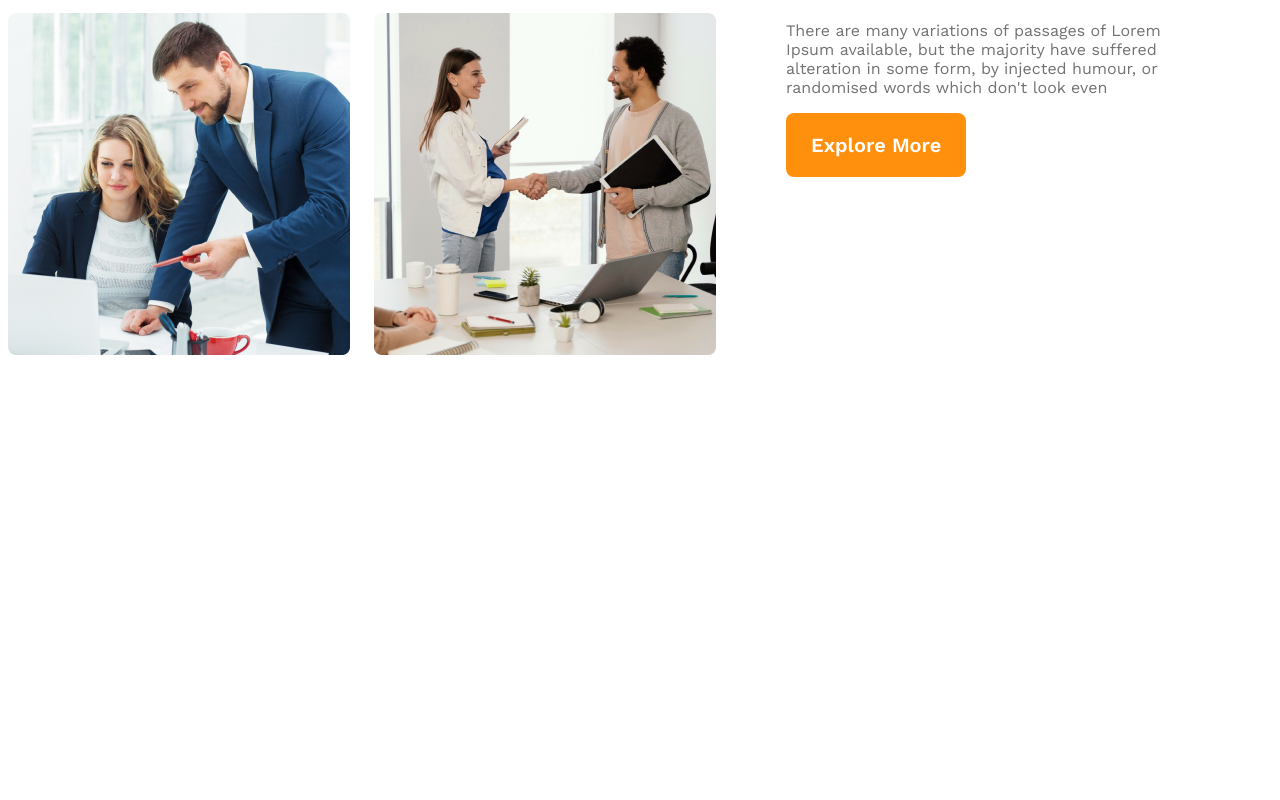
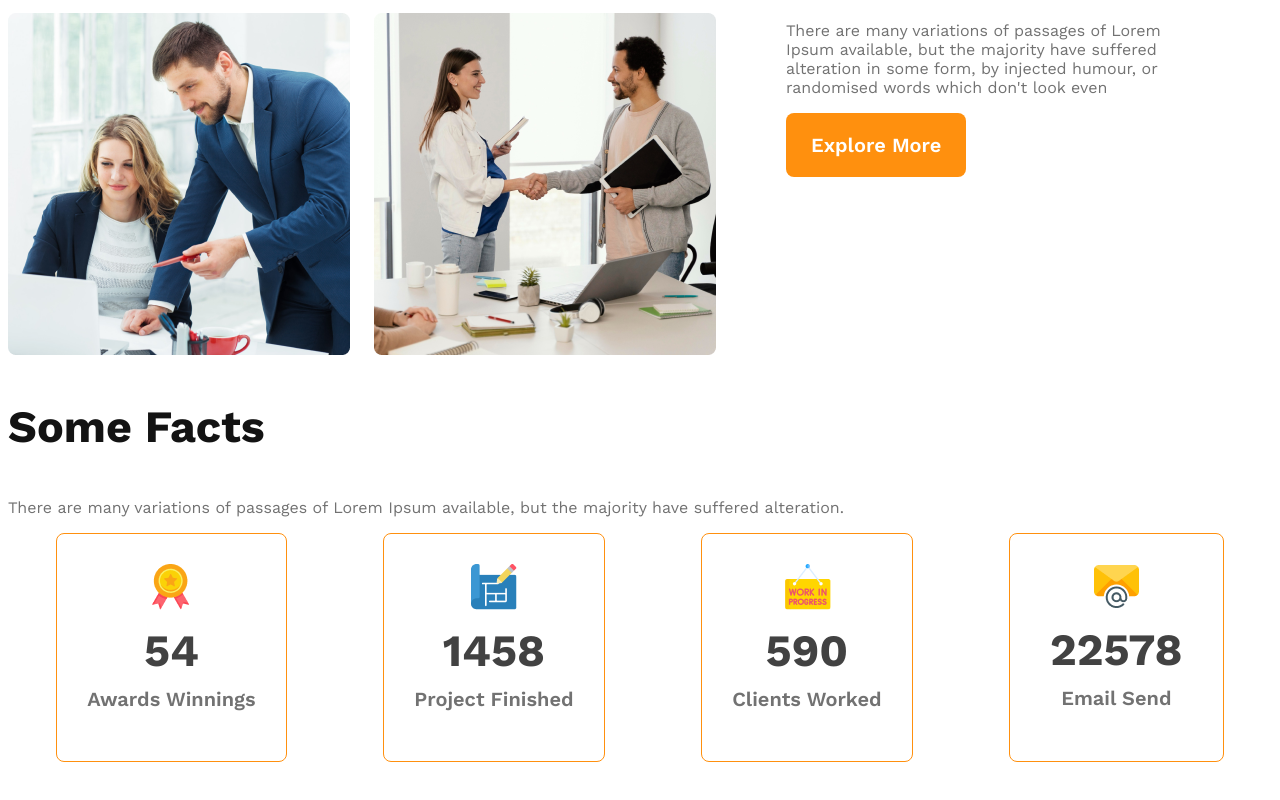
Before and after one commit to Towhid55/g3-architect-website, a plain HTML site: page index.html in a window 1280 px wide. Shown: the part 1434-2234 px from the top of the page. Before the commit the page ends 1859 px from the top, so only its background shows below. Drawn offline with nearby package versions, Linux system fonts and the light colour scheme.

Commit message:
teams section

```diff
--- a/index.html
+++ b/index.html
@@ -10,7 +10,7 @@
     <!-- Header Starts -->
     <Header>
         <nav>
-            <h3 class="nav-title">G3 Architects</h3>
+            <h3 class="section-title">G3 Architects</h3>
             <ul>
                 <li><a href="">Home</a></li>
                 <li><a href="">About</a></li>
@@ -44,6 +44,37 @@
                 <button class="btn-primary">Explore More</button>
             </div>
         </section>
+        <!-- Features section -->
+        <section class="features">
+
+        </section>
+        <!-- facts section-->
+        <section class="facts">
+            <h3 class="section-title">Some Facts</h3>
+            <p class="text-light-gray">There are many variations of passages of Lorem Ipsum available, but the majority have suffered alteration.</p>
+            <div class="facts-card-container">
+                <div class="card">
+                    <img src="images/icons/ribon.png" alt="">
+                    <h2 class="card-starts">54</h2>
+                    <p class="card-title text-light-gray">Awards Winnings</p>
+                </div>
+                <div class="card">
+                    <img src="images/icons/projects.png" alt="">
+                    <h2 class="card-starts">1458</h2>
+                    <p class="card-title text-light-gray">Project Finished</p>
+                </div>
+                <div class="card">
+                    <img src="images/icons/customers.png" alt="">
+                    <h2 class="card-starts">590</h2>
+                    <p class="card-title text-light-gray">Clients Worked</p>
+                </div>
+                <div class="card">
+                    <img src="images/icons/email.png" alt="">
+                    <h2 class="card-starts">22578</h2>
+                    <p class="card-title text-light-gray">Email Send</p>
+                </div>
+            </div>
+        </section>
     </main>
     <footer>
 
--- a/styles/architect.css
+++ b/styles/architect.css
@@ -10,7 +10,7 @@
     font-family: 'Work Sans', sans-serif;
 }
 
-.btn-primary{
+.btn-primary {
     color: #fff;
     font-size: 1.25rem;
     font-weight: 600;
@@ -21,33 +21,35 @@
     cursor: pointer;
 }
 
-.text-light-gray{
+.text-light-gray {
     color: #727272;
 }
 
+.section-title {
+    font-size: 2.8rem;
+    font-weight: 700;
+    color: #131313;
+}
+
 /* header styles */
-header{
+header {
     background: rgba(255, 144, 14, 0.10);
     padding: 50px 240px;
 }
 
-nav{
+nav {
     display: flex;
     justify-content: space-between;
     align-items: center;
 }
 
-.nav-title{
-    font-size: 2.8rem;
-    font-weight: 700;
-    color: #131313;
-}
 
-nav > ul{
+
+nav>ul {
     display: flex;
 }
 
-nav li{
+nav li {
     list-style: none;
     margin-right: 30px;
     font-weight: 500;
@@ -55,65 +57,93 @@ nav li{
 
 }
 
-nav li a{
+nav li a {
     text-decoration: none;
     color: #424242;
 }
 
 /* banner styles */
 
-.banner-content{
+.banner-content {
     max-width: 800px;
     text-align: center;
     margin: 0 auto;
 }
 
-.banner-title{
+.banner-title {
     font-size: 4rem;
     font-weight: 700;
     color: #131313;
 }
 
 
-.banner img{
+.banner img {
     margin-top: 20px;
     width: 100%;
 }
 
 
 /* main styles */
-main{
+main {
     max-width: 1440px;
     margin: 70px auto;
 }
 
 /* teams styles */
-.teams-container{
+.teams-container {
     display: flex;
     align-items: center;
 }
 
-.teams-img-container{
+.teams-img-container {
     display: grid;
     grid-template-columns: repeat(2, 1fr);
     gap: 1.5rem;
 }
 
-.teams-content{
+.teams-content {
     padding: 0 70px;
 }
 
-.teams-title{
+.teams-title {
     font-size: 2.8rem;
 }
 
-.teams-title .quick-list{
+.teams-title .quick-list {
     font-weight: 500;
 }
 
-.text-features{
+.text-features {
     color: #FF900E;
     font-weight: 700;
+}
+
+
+/* facts section */
+.facts-card-container{
+    display: flex;
+    justify-content: space-around;
+}
+
+.facts-card-container .card {
+    border-radius: 8px;
+    border: 1px solid #FF900E;
+    text-align: center;
+    padding: 30px;
+}
+
+.facts-card-container .card-title{
+    font-weight: 600;
+    font-size: 1.25rem;
+    margin-top: 5px;
+
+}
+
+
+.facts-card-container .card-starts{
+    font-size: 2.8rem;
+    color: #424242;
+    margin: 10px 10px;
 }
 
 
@@ -125,21 +155,20 @@ main{
 
 /* Mobile Devices */
 @media screen and (max-width: 576px) {
-    Header{
+    Header {
         padding: 20px;
     }
 
     nav,
-    .teams-container
-    {
+    .teams-container {
         flex-direction: column;
     }
 
-    .teams-img-container{
+    .teams-img-container {
         grid-template-columns: 1fr;
     }
 
-    .teams-content{
+    .teams-content {
         padding: 0 20px;
     }
 
@@ -147,11 +176,12 @@ main{
 
 /* Tablet Devices */
 @media screen and (min-width: 576px) and (max-width: 960px) {
-    Header{
+    Header {
         padding: 50px;
     }
 
-    nav, .teams-container{
+    nav,
+    .teams-container {
         flex-direction: column;
     }
 }
```
